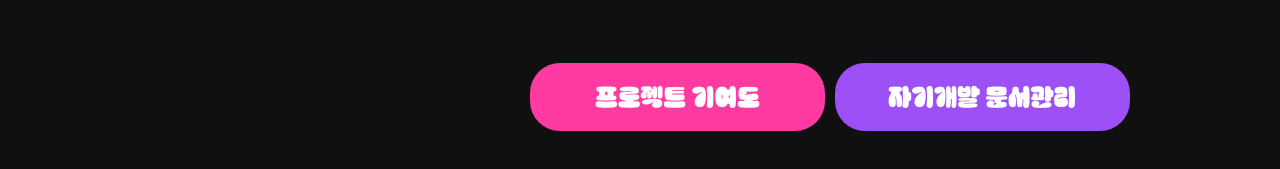
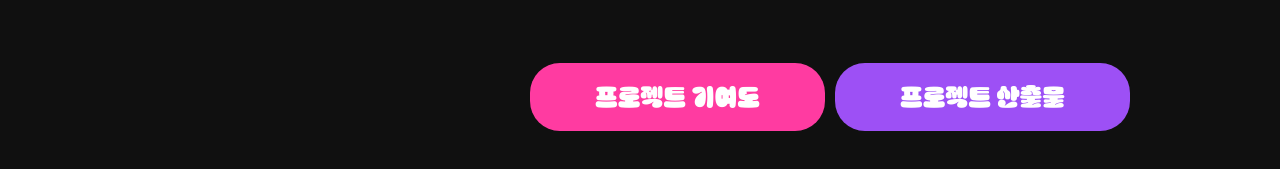
Before and after one commit to kim-Joy/portfolio, a React (Create React App) app: page /ResultMedium in a window 1280 px wide. Shown: the part 533-702 px from the top of the page. Built offline with nearby package versions, Linux system fonts and the light colour scheme.

Commit message:
nav z-index 추가

```diff
--- a/src/pages/ResultMedium.js
+++ b/src/pages/ResultMedium.js
@@ -35,7 +35,7 @@ class ResultHight extends Component {
           <div className="details_btn_group">
             <div className="btn_bottom_group">
               <Link to="https://kim-joy.github.io/notefolio/" className="btn fill_pink">프로젝트 기여도</Link>
-              <Link to="/" className="btn fill_purple">자기개발 문서관리</Link>
+              <Link to="https://kim-joy.github.io/notefolio/" className="btn fill_purple">프로젝트 산출물</Link>
             </div>
           </div>
         </section>
--- a/src/styles/layer.css
+++ b/src/styles/layer.css
@@ -41,7 +41,7 @@ html,body {
 /* ====================================
  header
 ==================================== */
-.header {position: fixed; top: 0; left: 0; z-index: 99; width: 100%; height: var(--hd_height); padding: 0 20px; box-sizing: border-box; background-color: transparent;}
+.header {position: fixed; top: 0; left: 0; z-index: 110; width: 100%; height: var(--hd_height); padding: 0 20px; box-sizing: border-box; background-color: transparent;}
 .header.on {background-color: var(--mode);}
 
 .header_gnb {
```
